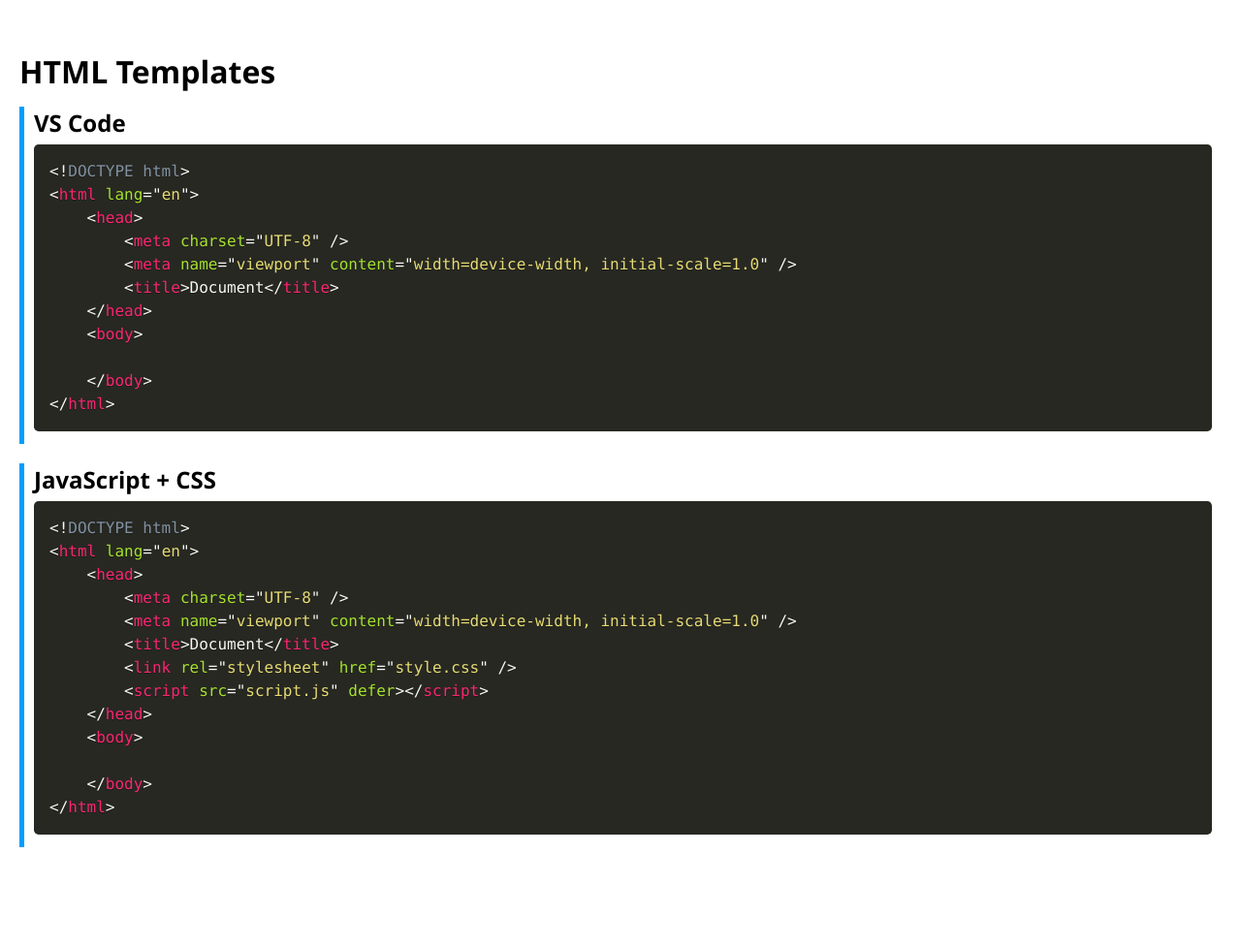
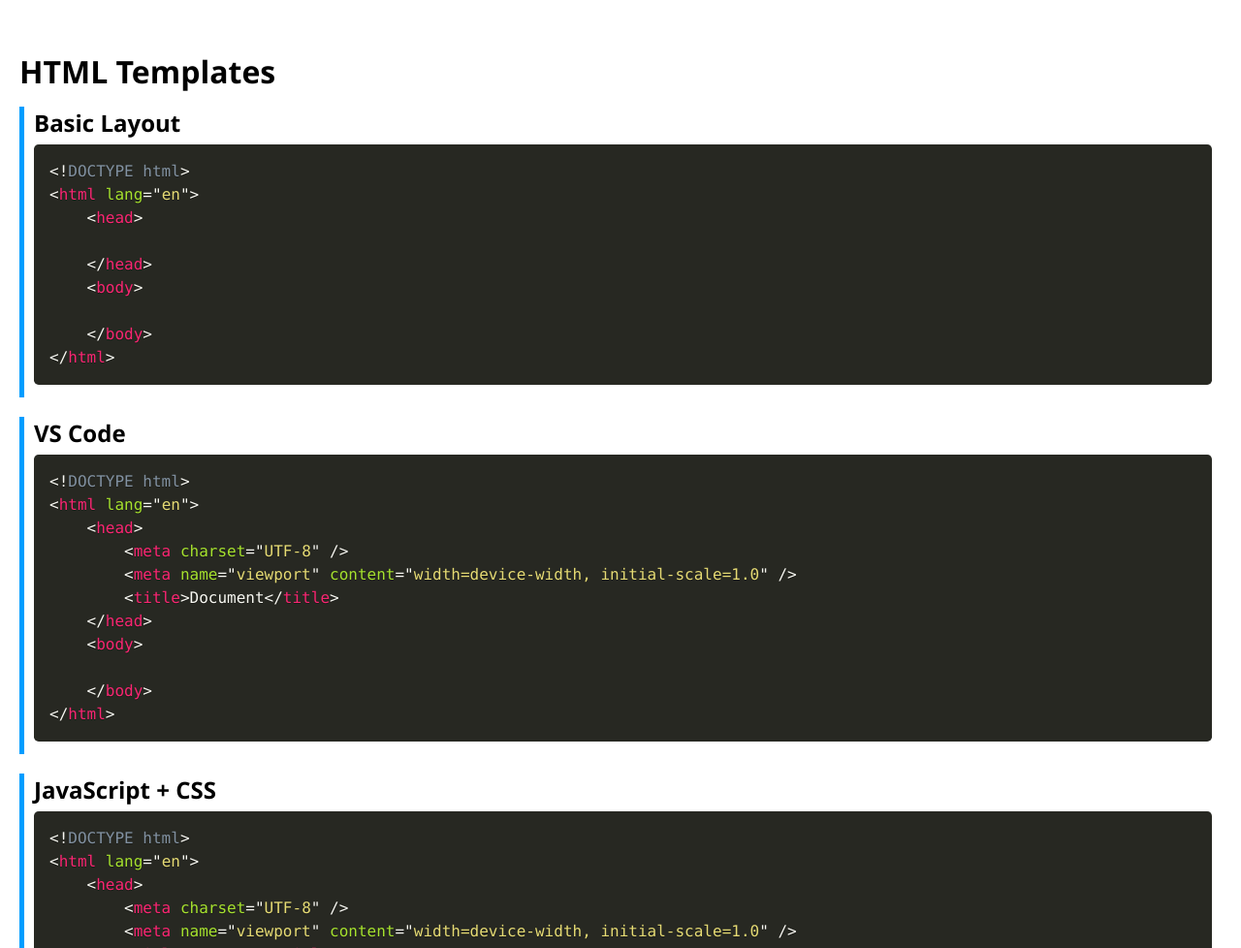
Before and after one commit to IanHorler/WebSnippets, a plain HTML site: page index.html in a window 1280 px wide. Shown: the part 722-1700 px from the top of the page at 97% size. Before the commit the page ends 1636 px from the top, so only its background shows below. Drawn offline with Linux system fonts and the light colour scheme.

Commit message:
feat: add basic html template

```diff
--- a/index.html
+++ b/index.html
@@ -51,6 +51,10 @@
         <section class="template">
             <h2>HTML Templates</h2>
             <div class="section-content">
+                <h3>Basic Layout</h3>
+                <pre class="language-html" data-src="htmltemplates/basic.txt"></pre>
+            </div>
+            <div class="section-content">
                 <h3>VS Code</h3>
                 <pre class="language-html" data-src="htmltemplates/vscode.txt"></pre>
             </div>
```
Also changed, not shown: htmltemplates/basic.txt (added).
